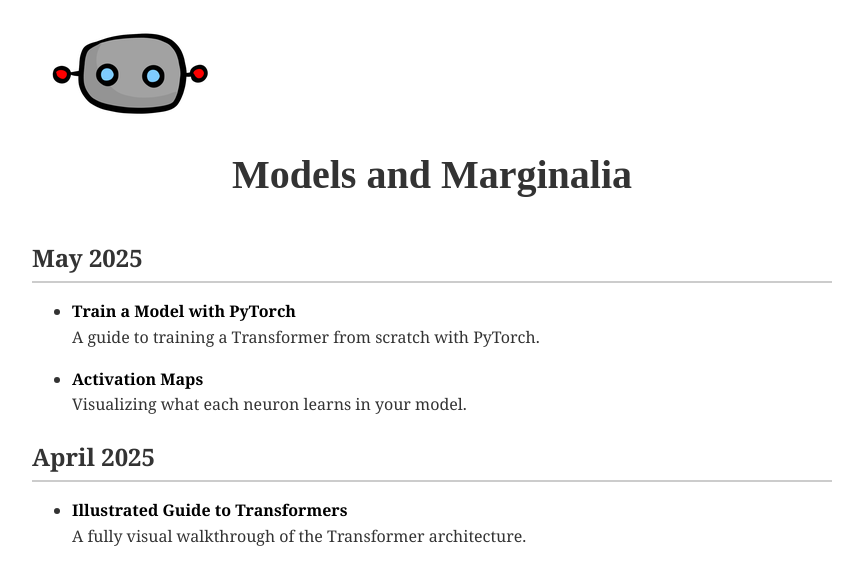
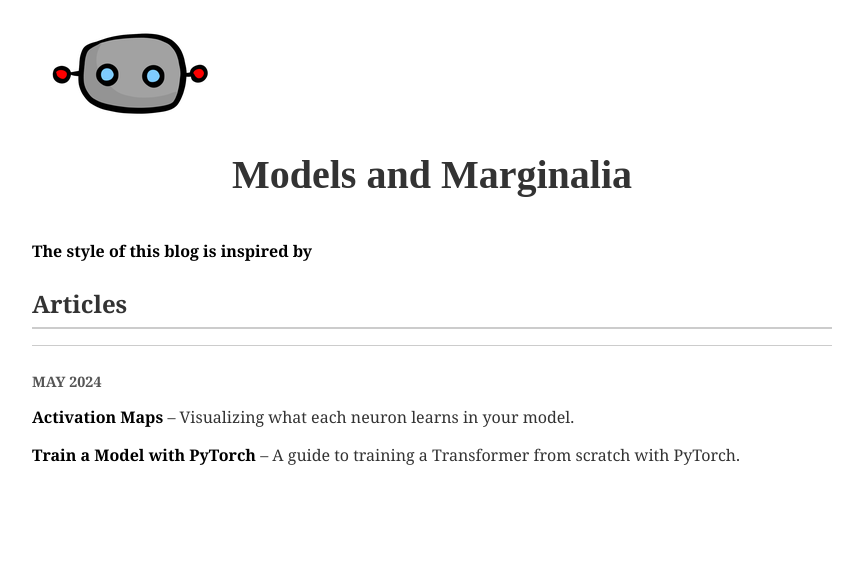
Before and after one commit to hamishhuggard/models-and-marginalia, a Jekyll site: the page built from docs/index.md, in a window 1280 px wide. Shown: the top 585 px of the page, without its empty margins (208-1071 px from the left). Built offline with Jekyll 4.4.1, drawn with Linux system fonts in a browser that asks for light colours.

Commit message:
Move posts to _posts and automatically populate index

```diff
--- a/docs/_layouts/home.html
+++ b/docs/_layouts/home.html
@@ -1,28 +1,30 @@
 ---
 layout: base
 ---
-<div class="home-content">
-  {% if page.title %}
-    <h1>{{ page.title }}</h1>
-  {% endif %}
+<div class="posts">
+  <a href="https://transformer-circuits.pub/">The style of this blog is inspired by</a>
+</div>
 
-  {{ content }}
+<main class="articles">
+  <h2>Articles</h2>
 
-  {% if site.posts.size > 0 %}
-    <div class="posts-list">
-      {% assign posts_by_month = site.posts | group_by_exp: "post", "post.date | date: '%B %Y'" %}
+  {% assign published_posts = site.posts | where: "published", true %}
+  {% if published_posts.size > 0 %}
+    {% assign posts_by_month = published_posts | group_by_exp: "post", "post.date | date: '%B %Y'" %}
     {% for month in posts_by_month %}
-        <section class="month">
+      <div class="month">
         <h3>{{ month.name }}</h3>
         <ul class="posts">
           {% for post in month.items %}
             <li>
               <a href="{{ post.url | relative_url }}">{{ post.title }}</a>
+              {% if post.description %}
+                – {{ post.description }}
+              {% endif %}
             </li>
           {% endfor %}
         </ul>
-        </section>
+      </div>
     {% endfor %}
-    </div>
   {% endif %}
-</div>
+</main>
--- a/docs/css/styles.css
+++ b/docs/css/styles.css
@@ -1,3 +1,4 @@
+/* ⇢ very‐light neutral palette + serif type */
 body {
   margin: 0;
   padding: 1rem;
@@ -58,17 +59,17 @@
   padding: 0;
 }
 
-li {
+.posts li {
   margin-bottom: 0.75rem;
 }
 
-a {
+.posts a {
   font-weight: bold;
   color: #000;
   text-decoration: none;
 }
 
-a:hover {
+.posts a:hover {
   text-decoration: underline;
 }
 
```
Also changed, not shown: docs/_posts/2024-05-01-train-with-pytorch.md (added, +23 -0 lines), docs/_posts/2024-05-15-activation-maps.md (added, +17 -0 lines), docs/index.md (+1 -1 lines). Lines whose indentation alone changed are shown as unchanged.
